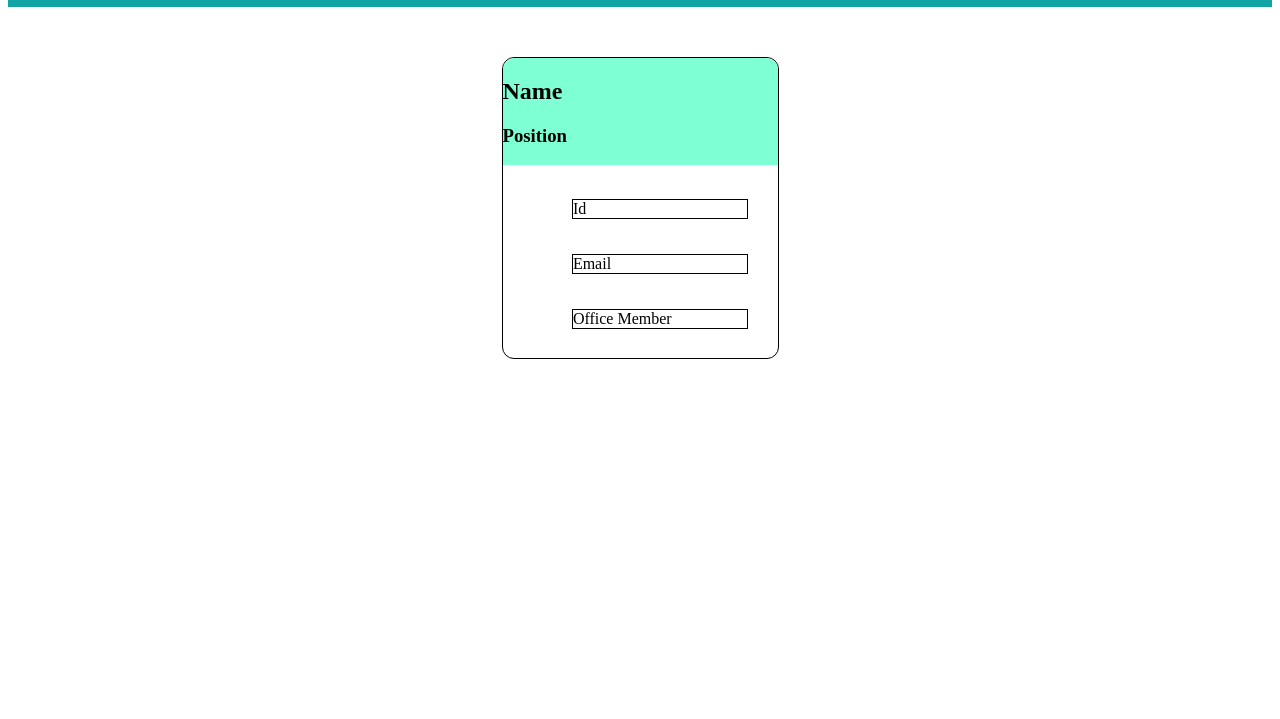
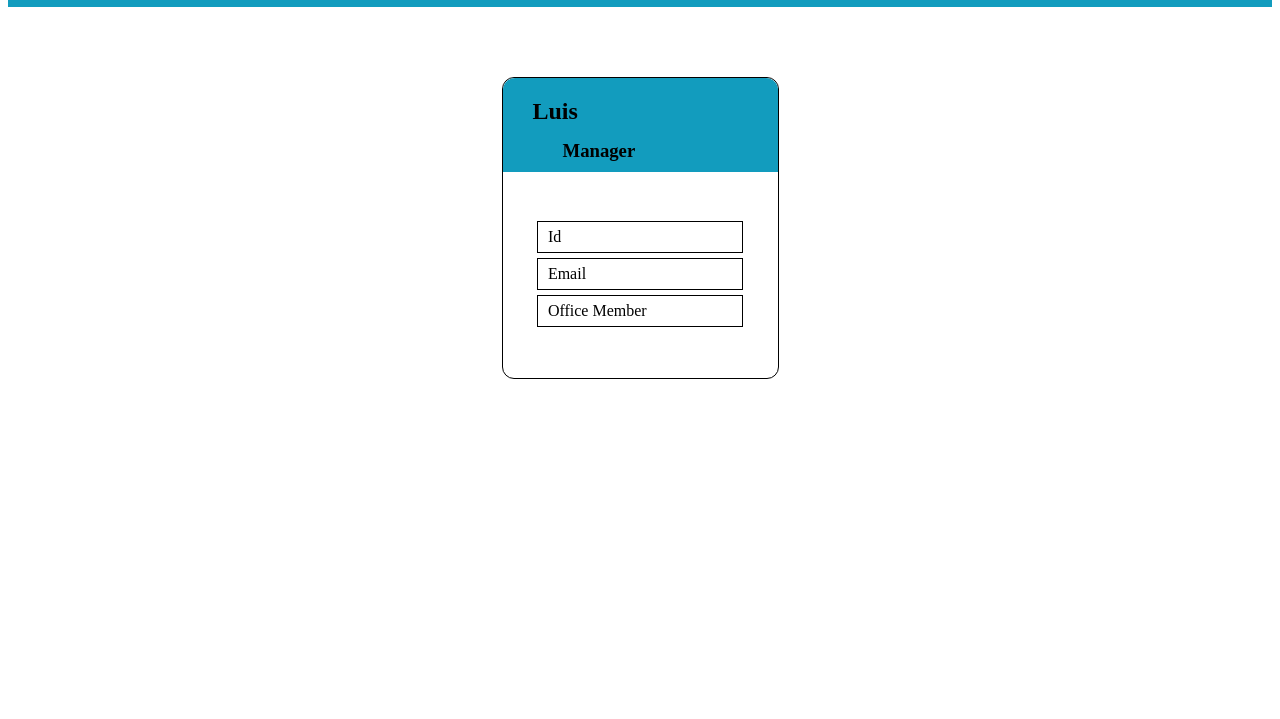
Before and after one commit to Bam28/Team-Profile-Generator, a website: page dist/index.html in a window 1280 px wide. Shown: the part 81-800 px from the top of the page. Drawn offline with Linux system fonts and the light colour scheme.

Commit message:
Make it more accessible

```diff
--- a/dist/index.html
+++ b/dist/index.html
@@ -14,8 +14,8 @@
     <main>
         <section class="member">
             <div class="name-position">
-                <h2>Name</h2>
-                <h3>Position</h3>
+                <h2 class="name">Luis</h2>
+                <h3 class="position">Manager</h3>
             </div>
             <ul class="member-info">
                 <li>Id</li>
--- a/dist/style.css
+++ b/dist/style.css
@@ -6,7 +6,8 @@ body {
 header {
     display: flex;
     justify-content: center;
-    background-color: rgb(17, 164, 164);
+    color: aliceblue;
+    background-color: rgb(18, 156, 190);
 }
 
 main {
@@ -23,22 +24,40 @@ main {
     border-radius: 12px;
     width: 275px;
     height: 300px;
+    margin: 20px 0;
 }
 
 .name-position {
-    background-color: aquamarine;
+    background-color: rgb(18, 156, 190);
     border-top-right-radius: 12px;
     border-top-left-radius: 12px;
+}
+
+.name {
+    display: flex;
+    margin: 20px 0 0 30px;
+}
+
+.position {
+    display: flex;
+    margin: 15px 0 10px 60px;
 }
 
 .member-info {
     list-style: none;
     display: flex;
     flex-direction: column;
+    justify-content: center;
+    margin: 12.5% 0;
+    padding: 10px 0;
 }
 
 .member-info li {
     display: flex;
-    margin: 17.5px  12.5%;
+    margin: 5px 12.5% 0 12.5%;
     border: 1px solid black;
+    height: 30px;
+    justify-content: flex-start;
+    align-items: center;
+    padding: 0 10px;
 }
```
